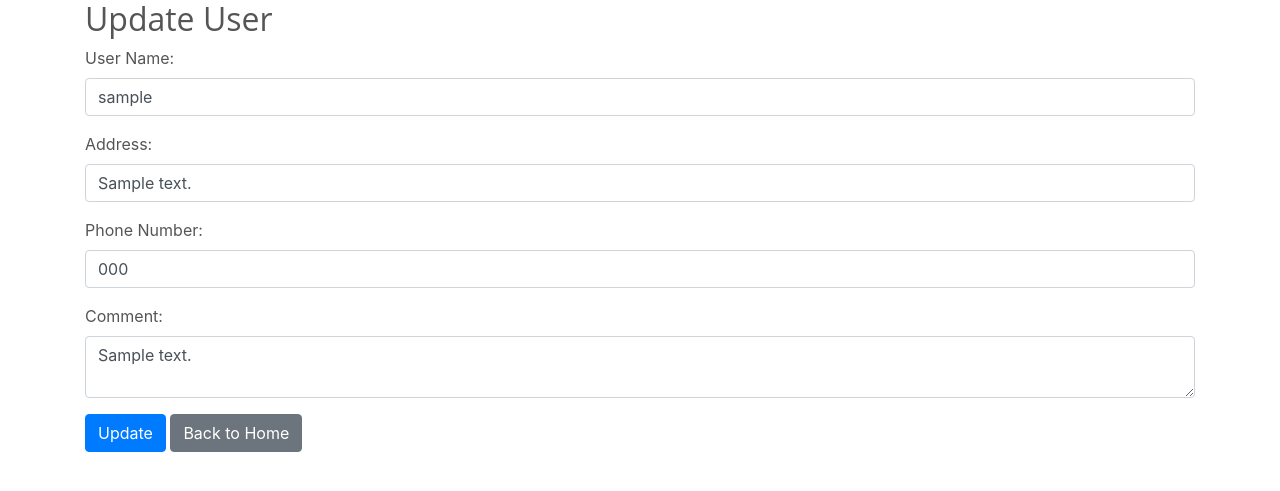
After one commit to Hiroshan01/Hospital_Management_POS_System, a Flask app: page /update_users/1 in a window 1280 px wide. The commit adds this page. Shown: the top 491 px of the page. Run offline with Flask 3, Linux system fonts and the light colour scheme; tables that the repository leaves empty or names only in its code hold one stand-in row (values such as "Sample post"); some libraries are stand-ins or nearby versions.

Commit message:
completed user handle

```diff
--- a/app.py
+++ b/app.py
@@ -12,7 +12,7 @@ app.config['MYSQL_DB'] = 'hospital_management_system'
 
 mysql = user_data.mysql = MySQL(app)
 
-# Set a secret key (replace with a long, random, unique string)
+
 app.config['SECRET_KEY'] = 'Hiroshan1999'
 
 # Main Page Route
@@ -20,23 +20,25 @@ app.config['SECRET_KEY'] = 'Hiroshan1999'
 def home():
     return render_template('base.html')
 
+#---------------User role credintial--------------------#
+
 @app.route('/login', methods=['POST'])
 def login():
     username = request.form['username']
     password = request.form['password']
 
-    # Create a cursor and execute the query
+
     cursor = mysql.connection.cursor()
     query = "SELECT role FROM users WHERE username=%s AND password=%s"
     cursor.execute(query, (username, password))
-    user = cursor.fetchone()  # Fetch the first matching record
+    user = cursor.fetchone()
 
     if user:
         role = user[0]  # Access the role from the returned tuple
         session['username'] = username
         session['role'] = role
 
-        # Role-based redirection
+
         if role == 'SuperAdmin':
             return redirect(url_for('superadmin_dashboard1'))
         elif role == 'Admin':
@@ -49,7 +51,7 @@ def login():
         flash('Invalid username or password')
         return redirect(url_for('home'))
 
-    # Role-specific Dashboard Routes
+#-------------Role route------------------
 @app.route('/admin')
 def admin_dashboard():
     users = user_data.get_users()
@@ -67,11 +69,11 @@ def cashier_dashboard():
 # SuperAdmin Dashboard Route
 @app.route('/superadmin_db_details')
 def superadmin_dashboard1():
-    # Fetch stock data
+
     cursor = mysql.connection.cursor()
     cursor.execute("SELECT * FROM stock")
     stock = cursor.fetchall()
-    print(stock)  # Debugging output
+    print(stock)
 
     users = user_data.get_users()
 
@@ -88,14 +90,14 @@ def update_stock(id):
         price = request.form['price']
         reorder_level = request.form['reorder-level']
 
-        # Update stock in the database
+
         cur.execute("""
             UPDATE stock
             SET item_name = %s, quantity = %s, price = %s, reorder_level = %s
             WHERE id = %s""", (item_name, quantity, price, reorder_level, id))
 
-        mysql.connection.commit()  # Save changes
-        cur.close()  # Close the cursor
+        mysql.connection.commit()
+        cur.close()
         return redirect(url_for('superadmin_dashboard1'))
 
     # If GET request, fetch the current stock data
@@ -151,7 +153,7 @@ def super_admin_dashboard():
 from flask import render_template, request, jsonify
 
 @app.route('/add_users')
-def add_user():
+def add_user_form():
 
     return render_template('user/add_user.html')
 
@@ -163,7 +165,7 @@ def add_user_route():
        user_name = request.form['user_name']
        address = request.form['address']
        phone_no = request.form['phone_no']
-       comment = request.formt('comment', '')
+       comment = request.form.get('comment', '')
 
        cur= cur = mysql.connection.cursor()
        cur.execute("""
@@ -172,11 +174,62 @@ def add_user_route():
     """, (user_name, address, phone_no, comment))
        mysql.connection.commit()
        cur.close()
-         # Redirect back to the add users page after successful submission
-       return redirect(url_for('add_user'))
 
-    # Return to the form on GET request (if no data is posted)
+       return redirect(url_for('add_user_form'))
+
+
     return render_template('user/add_user.html')
+
+#--------------------Update users-------------------#
+
+@app.route('/update_users/<int:id>', methods=['GET', 'POST'])
+def update_user(id):
+    cur = mysql.connection.cursor()
+
+    if request.method == 'POST':
+        # Fetch form data
+        user_name = request.form['user_name']
+        address = request.form['address']
+        phone_no = request.form['phone_no']
+        comment = request.form.get('comment', '')
+
+        # Update user details in the database
+        try:
+            cur.execute("""
+                UPDATE users_data
+                SET user_name = %s, address = %s, phone_no = %s, comment = %s
+                WHERE user_id = %s
+            """, (user_name, address, phone_no, comment, id))
+            mysql.connection.commit()
+            return redirect(url_for('view_users'))  # Redirect after updating
+        except Exception as e:
+            print("Error updating user:", e)
+            mysql.connection.rollback()  # Rollback if there's an error
+
+    # Fetch user details for the GET request
+    cur.execute("SELECT * FROM users_data WHERE user_id = %s", (id,))
+    user = cur.fetchone()
+    cur.close()
+
+    return render_template('user/update_user.html', user=user)
+
+#------------------------Delete Users-----------------------#
+@app.route('/delete_User_data/<int:id>', methods=['GET'])
+def delete_user_DB(id):
+    try:
+        cur = mysql.connection.cursor()
+        cur.execute("DELETE FROM users_data WHERE user_id = %s", (id,))
+        mysql.connection.commit()
+        return redirect(url_for('superadmin_dashboard1'))
+    except Exception as e:
+        print("Error deleting user:", e)
+        mysql.connection.rollback()
+        return redirect(url_for('superadmin_dashboard1'))
+#------------------------Delete Users End-----------------------#
+
+#------------------------Items Manages--------------------------#
+
+
 
 
 
--- a/models/user_data.py
+++ b/models/user_data.py
@@ -2,7 +2,7 @@ from flask_mysqldb import MySQL
 
 mysql=None
 #sele
-
+'''''
 #insert user
 # add_user.py
 def add_user(data):
@@ -21,6 +21,7 @@ def add_user(data):
     cur.close()
 
     return
+'''
 
 
 #Function to retrive a
--- a/templates/update_stock.html
+++ b/templates/update_stock.html
@@ -27,6 +27,7 @@
                 <input type="number" class="form-control" id="reorder-level" name="reorder-level" value="{{ stock[4] }}" required>
             </div>
             <button type="submit" class="btn btn-primary">Update Stock</button>
+
         </form>
     </div>
 </body>
--- /dev/null
+++ b/templates/user/update_user.html
@@ -0,0 +1,51 @@
+<!DOCTYPE html>
+<html lang="en">
+<head>
+    <meta charset="UTF-8">
+    <meta name="viewport" content="width=device-width, initial-scale=1.0">
+    <title>Update User</title>
+    <link rel="stylesheet" href="{{ url_for('static', filename='css/style.css') }}">
+    <link rel="stylesheet" href="https://stackpath.bootstrapcdn.com/bootstrap/4.5.2/css/bootstrap.min.css">
+</head>
+<body>
+    <div class="container">
+        <h2>Update User</h2>
+        <form method="POST" action="{{ url_for('update_user', id=user[0]) }}">
+            <div class="form-group">
+                <label for="user_name">User Name:</label>
+                <input type="text" id="user_name" name="user_name" class="form-control" value="{{ user[1] }}" required>
+            </div>
+            <div class="form-group">
+                <label for="address">Address:</label>
+                <input type="text" id="address" name="address" class="form-control" value="{{ user[2] }}" required>
+            </div>
+            <div class="form-group">
+                <label for="phone_no">Phone Number:</label>
+                <input type="text" id="phone_no" name="phone_no" class="form-control" value="{{ user[3] }}" required>
+            </div>
+            <div class="form-group">
+                <label for="comment">Comment:</label>
+                <textarea id="comment" name="comment" class="form-control">{{ user[4] }}</textarea>
+            </div>
+            <button type="submit" class="btn btn-primary">Update</button>
+
+             <!-- Back Button Logic Based on Role -->
+             {% if session.role == 'SuperAdmin' %}
+             <a href="{{ url_for('superadmin_dashboard1') }}" class="btn btn-secondary">Move Dashboard</a>
+             {% elif session.role == 'Admin' %}
+             <a href="{{ url_for('admin_dashboard') }}" class="btn btn-secondary">Move Dashboard</a>
+             {% elif session.role == 'User' %}
+             <a href="{{ url_for('user_dashboard') }}" class="btn btn-secondary">Move Dashboard</a>
+             {% elif session.role == 'cashier' %}
+             <a href="{{ url_for('cashier_dashboard') }}" class="btn btn-secondary">Move Dashboard</a>
+
+             {% else %}
+             <a href="{{ url_for('home') }}" class="btn btn-secondary">Back to Home</a>
+             {% endif %}
+
+        </form>
+    </div>
+
+    </div>
+</body>
+</html>
--- a/test.py
+++ b/test.py
@@ -210,3 +210,6 @@ def appoiment_DB():
 def user_role_login():
 
     return render_template('login_RBAC.html')
+
+<a href="{{ url_for('delete_user', id=user[0]) }}" class="btn btn-danger btn-sm">Delete</a>
+                            </td>
```
Also changed, not shown: templates/admin_dsahbord1.html (+12 -0 lines), templates/superadmin_dashboard.html (+6 -4 lines), templates/user/add_user.html (+14 -1 lines), templates/user_dashbord.html (+6 -1 lines).
